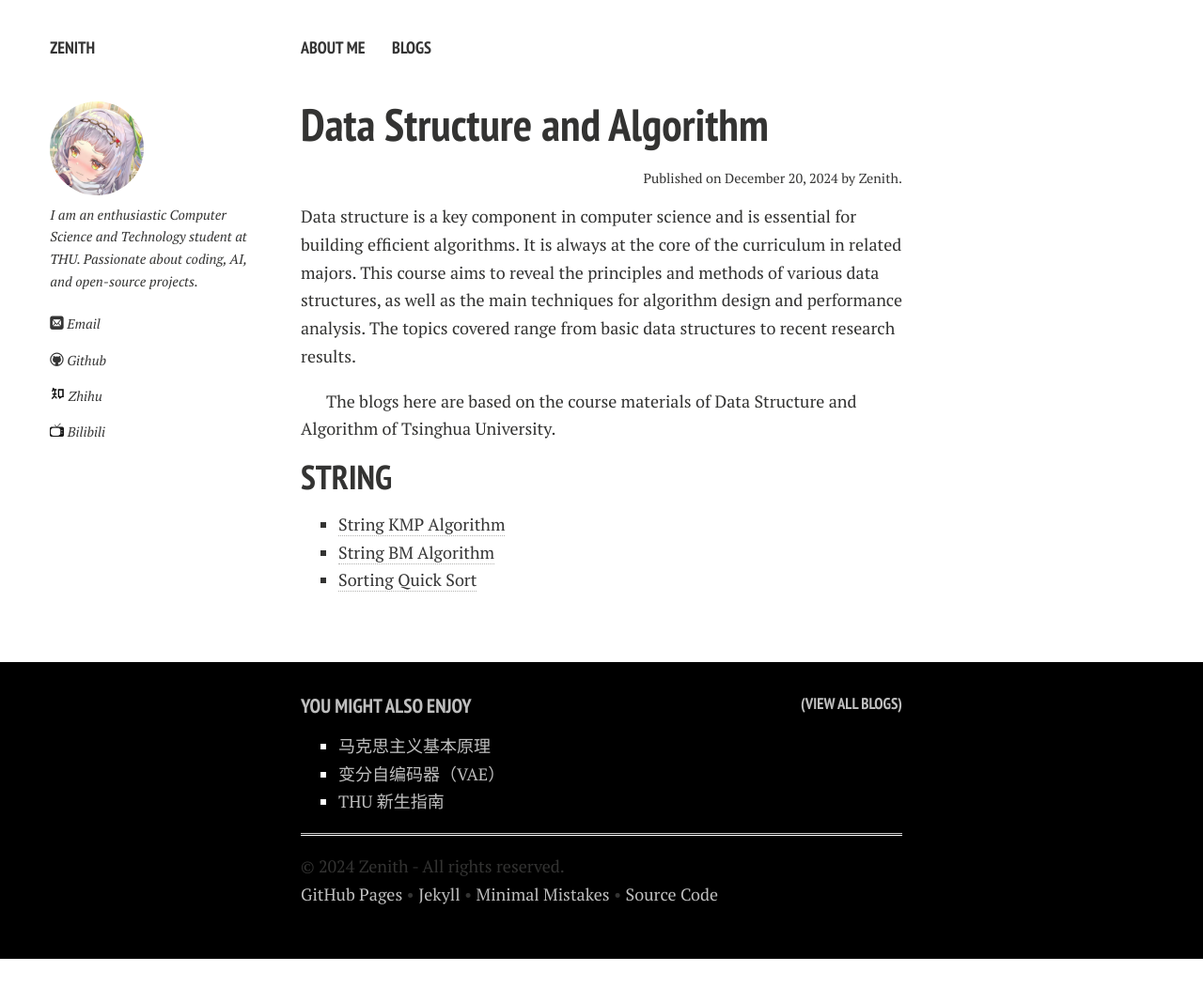
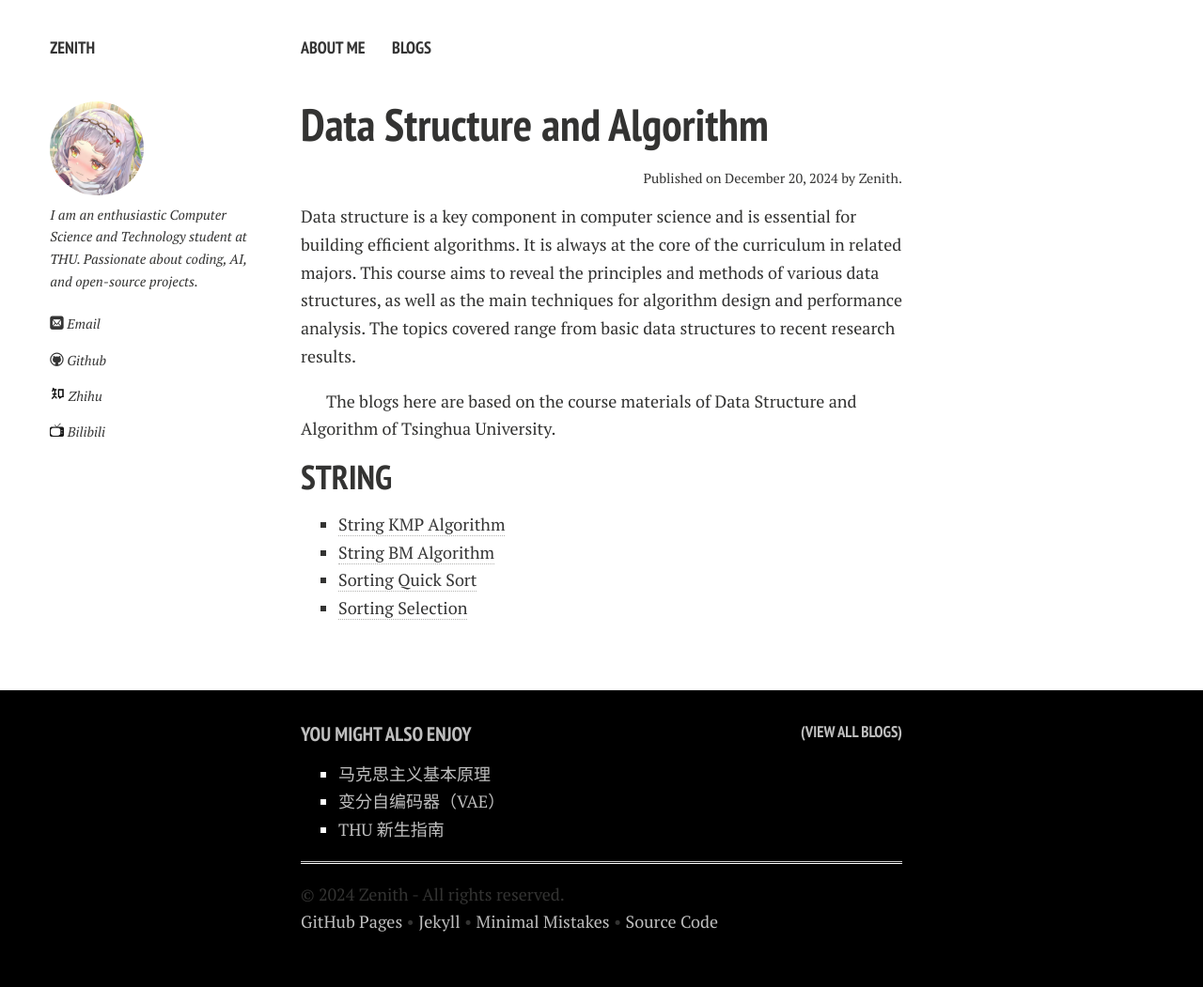
Before and after one commit to Zenith-Hlz/Zenith-Hlz.github.io, a Jekyll site: the page built from _posts/2024-12-20-data_structure_and_algorithm.md, in a window 1280 px wide. Shown: the whole page at 94% size. Built offline with Jekyll 4.4.1, drawn with Linux system fonts in a browser that asks for light colours; nearby versions of some CDN libraries; comment, search, counter and statistics services are not loaded; a style sheet for code colours, icons or effects is not loaded; before the commit the page ends 1021 px from its top, so only the background shows below that.

Commit message:
Update data_structure_and_algorithm.md to include Selection Sort link

```diff
--- a/_posts/2024-12-20-data_structure_and_algorithm.md
+++ b/_posts/2024-12-20-data_structure_and_algorithm.md
@@ -16,3 +16,4 @@ The blogs here are based on the course materials of Data Structure and Algorithm
 - [String KMP Algorithm]({{ site.url }}/blogs/data_structure_and_algorithm/string_kmp)
 - [String BM Algorithm]({{ site.url }}/blogs/data_structure_and_algorithm/string_bm)
 - [Sorting Quick Sort]({{ site.url }}/blogs/data_structure_and_algorithm/sorting_quicksort)
+- [Sorting Selection]({{ site.url }}/blogs/data_structure_and_algorithm/sorting_selection)
```
